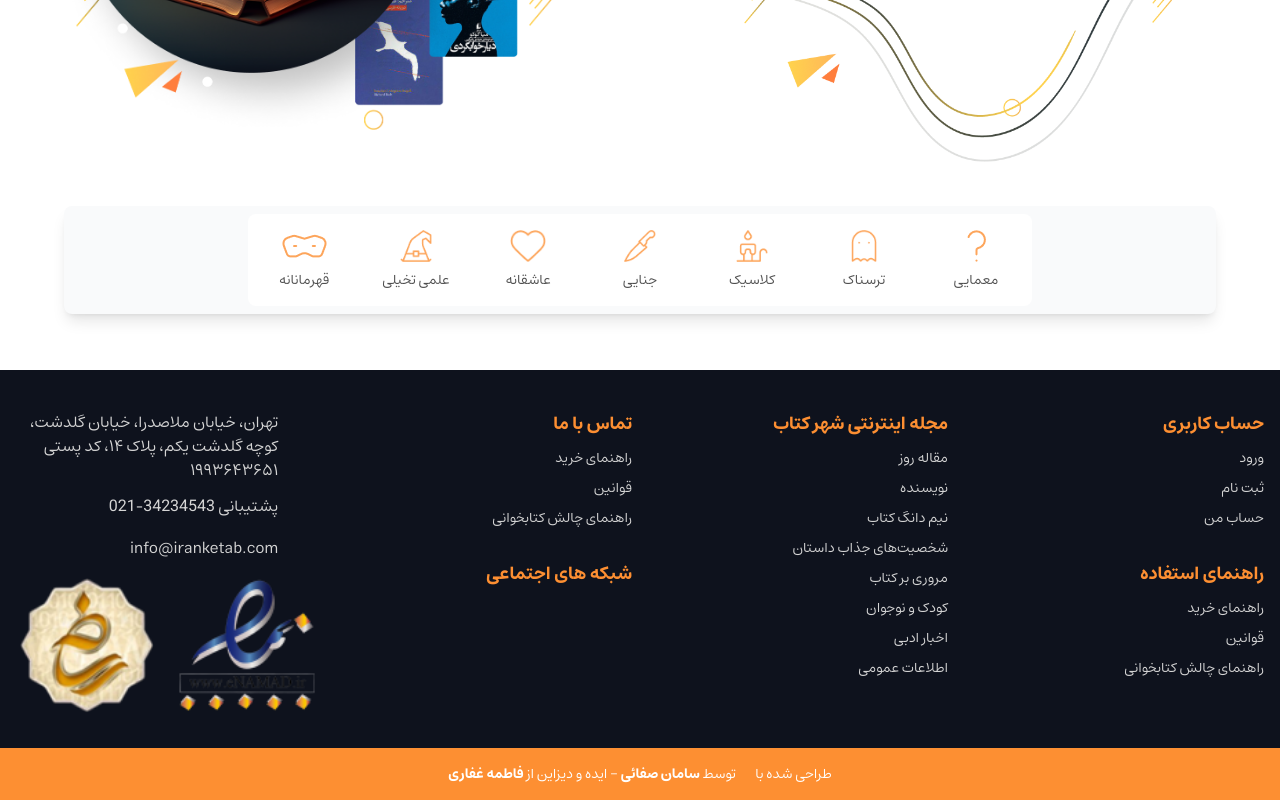
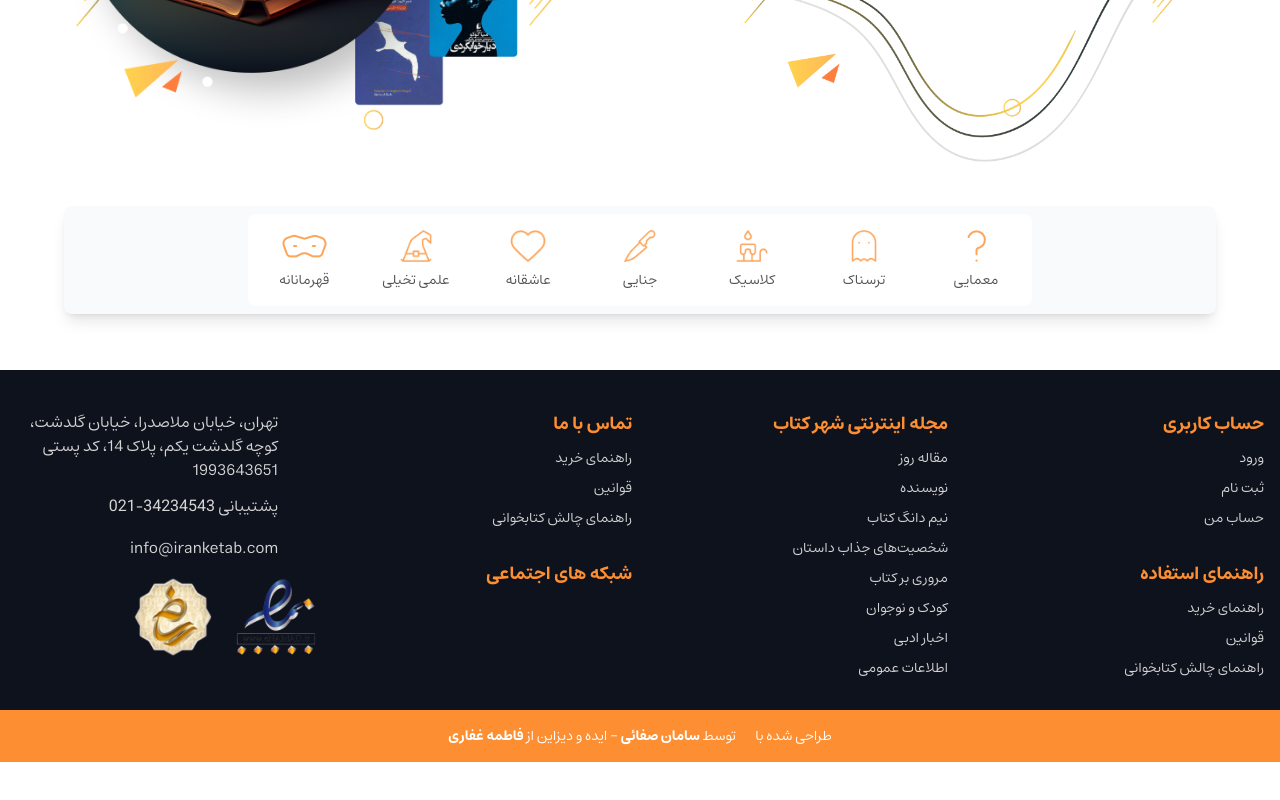
Before and after one commit to Saman-Safaei/book-shop-iran-ketab, a Next.js app: page / in a window 1280 px wide. Shown: the part 523-1323 px from the top of the page. After the commit the page ends 1285 px from the top, so only its background shows below. Built offline with nearby package versions, Linux system fonts and the light colour scheme; some icons are missing.

Commit message:
fix: make numbers latin + reduce footer images width

```diff
--- a/components/footer/Footer.tsx
+++ b/components/footer/Footer.tsx
@@ -146,8 +146,8 @@ const Footer: FC<FooterProps> = () => {
                 className="shrink-0"
               />
               <p>
-                تهران، خیابان ملاصدرا، خیابان گلدشت، کوچه گلدشت یکم، پلاک ۱۴، کد
-                پستی ۱۹۹۳۶۴۳۶۵۱
+                تهران، خیابان ملاصدرا، خیابان گلدشت، کوچه گلدشت یکم، پلاک 14، کد
+                پستی 1993643651
               </p>
             </div>
             <div className="flex flex-row items-start gap-2">
@@ -173,7 +173,7 @@ const Footer: FC<FooterProps> = () => {
               />
               <p>info@iranketab.com</p>
             </div>
-            <div className="grid grid-cols-2 gap-6">
+            <div className="grid grid-cols-[80px,80px] gap-6">
               <Image className="w-full" src={eSymbol1} alt={"icon"} />
               <Image className="w-full" src={eSymbol2} alt={"icon"} />
             </div>
```
